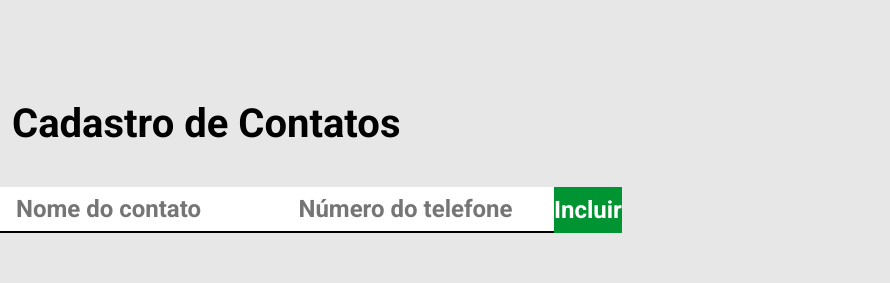
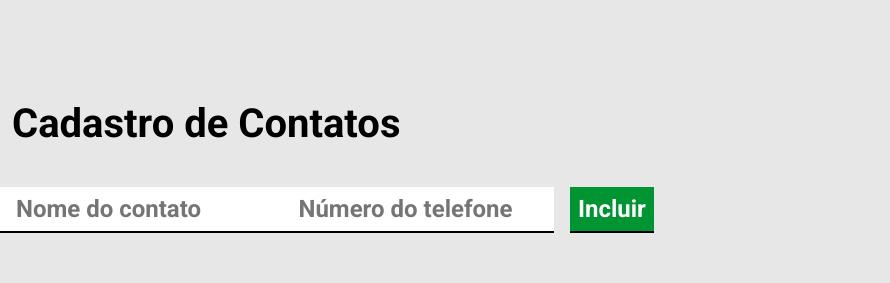
Before and after one commit to EnioSL/Agenda_contatos, a plain HTML site: page index.html in a window 1280 px wide. Shown: the top 283 px of the page, 200-1090 px from the left. Drawn offline with Linux system fonts and the light colour scheme.

Commit message:
fix: ajuste de alinhamento do botão de inserção

```diff
--- a/main.css
+++ b/main.css
@@ -46,9 +46,12 @@ form button {
     color: #fff;
     font-weight: bold;
     border: none;
+    border-bottom: 2px solid #000;
     cursor: pointer;
+    padding: 8px;
     text-align: center;
-
+    width: auto;
+    margin-left: 16px;
 }
 
 form input {
```
